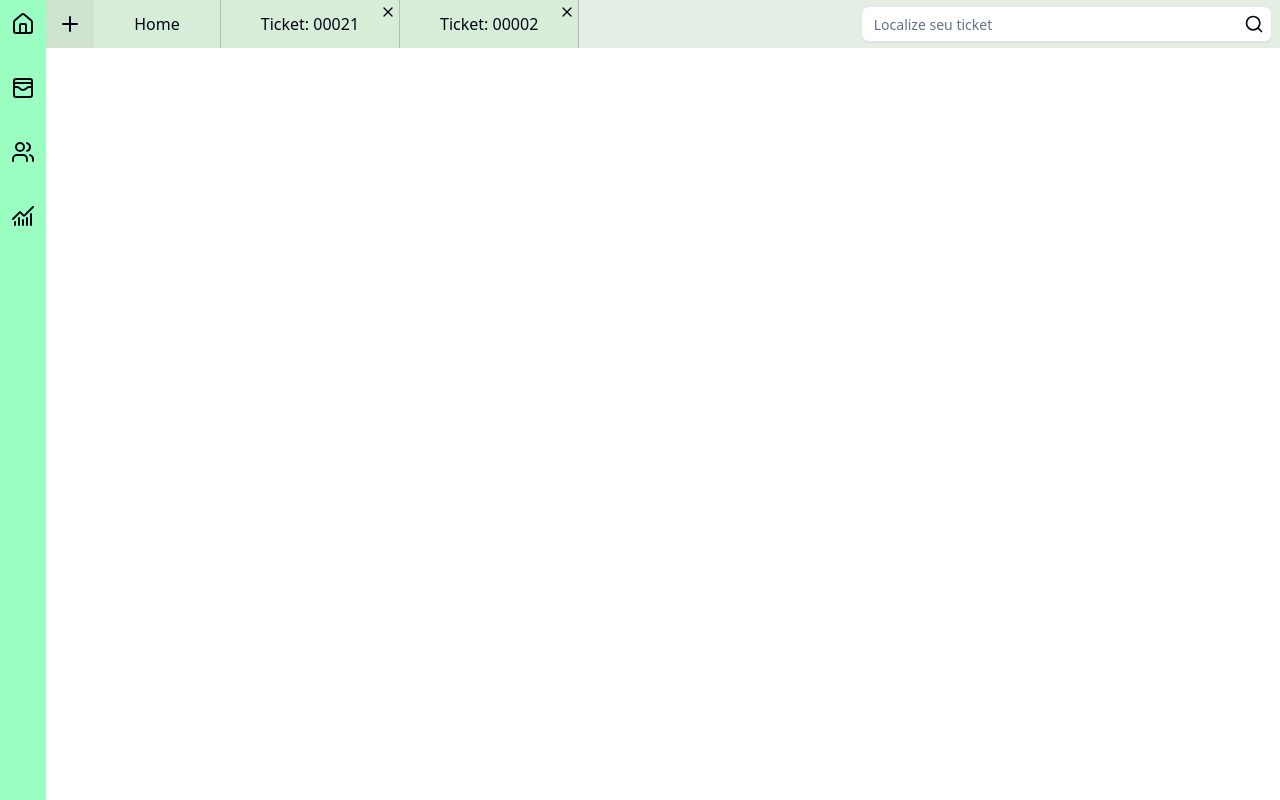
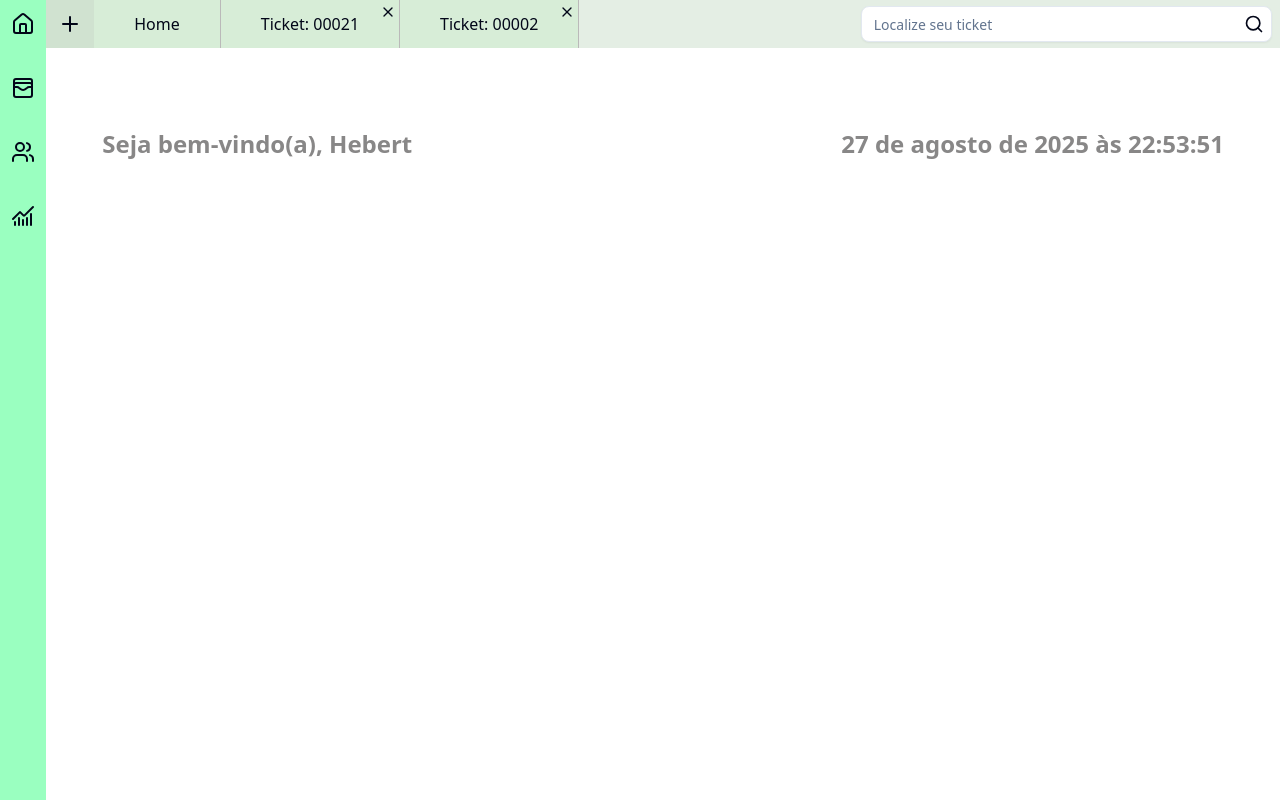
Before and after one commit to Fourt14n/tick-desk-front, a React (Vite) app: page /home in a window 1280 px wide. Built offline with nearby package versions, Linux system fonts and the light colour scheme.

Commit message:
feat: Criando as boas vindas da Home

```diff
--- a/src/components/FixedLayout/FixedLayout.tsx
+++ b/src/components/FixedLayout/FixedLayout.tsx
@@ -68,7 +68,7 @@ export default function FixedLayout({ TelaAtual }: { TelaAtual: JSX.Element }) {
                     </header>
 
 
-                    <div className="w-full h-[calc(h-12 - h-full)]">
+                    <div className="w-full h-(--height-default)">
                         {TelaAtual}
                     </div>
 
--- /dev/null
+++ b/src/components/HomeClock/HomeClock.tsx
@@ -0,0 +1,22 @@
+import { useEffect, useState } from "react";
+
+export const Clock: React.FC = () => {
+  const [now, setNow] = useState(new Date());
+
+  useEffect(() => {
+    const interval = setInterval(() => setNow(new Date()), 1000);
+    return () => clearInterval(interval);
+  }, []);
+
+  const formatter = new Intl.DateTimeFormat('pt-BR', {
+    day: '2-digit',
+    month: 'long',
+    year: 'numeric',
+    hour: '2-digit',
+    minute: '2-digit',
+    second: '2-digit',
+    hour12: false
+  });
+
+  return <p className="text-(--grey) font-bold text-2xl">{formatter.format(now)}</p>;
+};
--- a/src/index.css
+++ b/src/index.css
@@ -6,12 +6,14 @@
 @theme{
     --font-display: "Poppins";
     --font-weight-regular: 400;
-    --text-grey: #888787;
+    --font-weight-bold: 700;
+    --grey: #888787;
     --btn-default: rgba(35, 212, 0, 0.45);
     --btn-default-strong: rgba(35, 212, 0, 0.63);
     --text-strongGreen: #135C04;
     --bg-default: #E4EEE4;
     --bg-divs: #D7EDD7;
+    --height-default: calc(100% - 3rem);
 }
 @theme inline {
   --radius-sm: calc(var(--radius) - 4px);
--- a/src/pages/Home/Home.tsx
+++ b/src/pages/Home/Home.tsx
@@ -1,7 +1,16 @@
+import { Clock } from "@/components/HomeClock/HomeClock";
+
 export default function Home(){
     return (
-        <div className="flex">
+        <div className="w-full h-full px-14">
+            <div className="flex justify-between w-full py-20">
+                <p className="text-(--grey) font-bold text-2xl">{`Seja bem-vindo(a), Hebert`}</p>
 
+                <Clock/>
+            </div>
+            <div className="flex">
+
+            </div>
         </div>
     )
 }
--- a/src/pages/Login/Login.tsx
+++ b/src/pages/Login/Login.tsx
@@ -107,7 +107,7 @@ export default function Login() {
                                     required />
                                     <a
                                         href="#"
-                                        className="ml-auto inline-block text-sm underline-offset-4 underline hover:text-(--text-grey)"
+                                        className="ml-auto inline-block text-sm underline-offset-4 underline hover:text-(--grey)"
                                     >
                                         Esqueceu a senha?
                                     </a>
```
